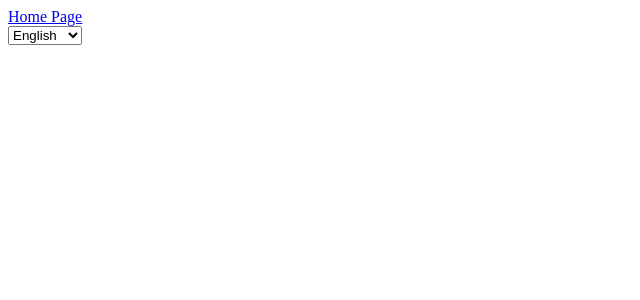
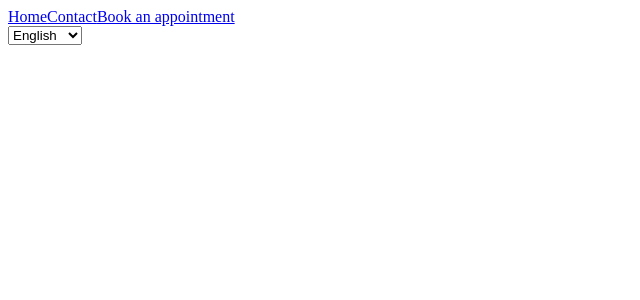
Before and after one commit to GregMarshall999/drones-app, a Vue app: page /en in a window 1280 px wide. Shown: the top 300 px of the page, without its empty margins (0-640 px from the left). Built offline with nearby package versions, Linux system fonts and the light colour scheme.

Commit message:
added base pages

```diff
--- a/src/components/NavComp.vue
+++ b/src/components/NavComp.vue
@@ -6,6 +6,8 @@
 
         <section class="links">
             <RouterLink :to="localePath('/')">{{ $t('components.nav.homePage') }}</RouterLink>
+            <RouterLink :to="localePath('/contact')">{{ $t('components.nav.contactPage') }}</RouterLink>
+            <RouterLink :to="localePath('/request')">{{ $t('components.nav.requestPage') }}</RouterLink>
         </section>
 
         <section class="lang-switcher">
--- a/src/i18n/en/components/nav.json
+++ b/src/i18n/en/components/nav.json
@@ -1,7 +1,9 @@
 {
     "components": {
         "nav": {
-            "homePage": "Home Page"
+            "homePage": "Home",
+            "contactPage": "Contact",
+            "requestPage": "Book an appointment"
         }
     }
 }
--- a/src/i18n/fr/components/nav.json
+++ b/src/i18n/fr/components/nav.json
@@ -1,7 +1,9 @@
 {
     "components": {
         "nav": {
-            "homePage": "Page d'accueil"
+            "homePage": "Accueil",
+            "contactPage": "Contact",
+            "requestPage": "Prendre rendez-vous"
         }
     }
 }
--- a/src/routes/public.routes.ts
+++ b/src/routes/public.routes.ts
@@ -1,6 +1,8 @@
 import type { RouteType } from "@/types/route.type";
 
 import HomePage from '@/views/public/HomePage.vue';
+import ContactPage from '@/views/public/ContactPage.vue';
+import RequestPage from '@/views/public/RequestPage.vue';
 
 export const publicRoutes: RouteType[] = [
     {
@@ -8,4 +10,14 @@ export const publicRoutes: RouteType[] = [
         name: 'home',
         component: HomePage,
     },
+    {
+        path: '/:locale/contact',
+        name: 'contact',
+        component: ContactPage,
+    },
+    {
+        path: '/:locale/request',
+        name: 'request',
+        component: RequestPage,
+    }
 ];
--- /dev/null
+++ b/src/views/public/ContactPage.vue
@@ -0,0 +1,7 @@
+<template>
+    <main class="contact-page">
+        <section class="contact-info"></section>
+
+        <section class="contact-form"></section>
+    </main>
+</template>
--- a/src/views/public/HomePage.vue
+++ b/src/views/public/HomePage.vue
@@ -1,3 +1,13 @@
 <template>
+    <main class="home-page">
+        <section class="welcome"></section>
 
+        <section class="videos"></section>
+
+        <section class="greg-presentation"></section>
+
+        <section class="drones"></section>
+
+        <section class="services"></section>
+    </main>
 </template>
--- /dev/null
+++ b/src/views/public/RequestPage.vue
@@ -0,0 +1,3 @@
+<template>
+
+</template>
```
